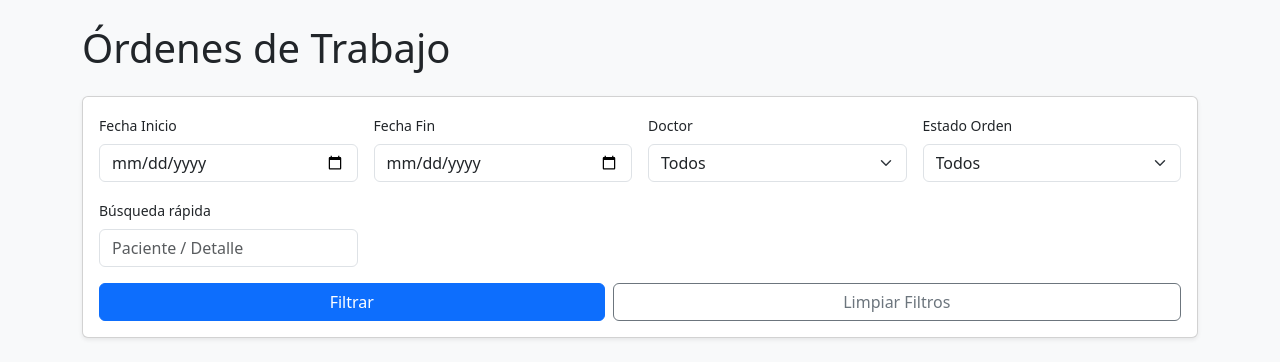
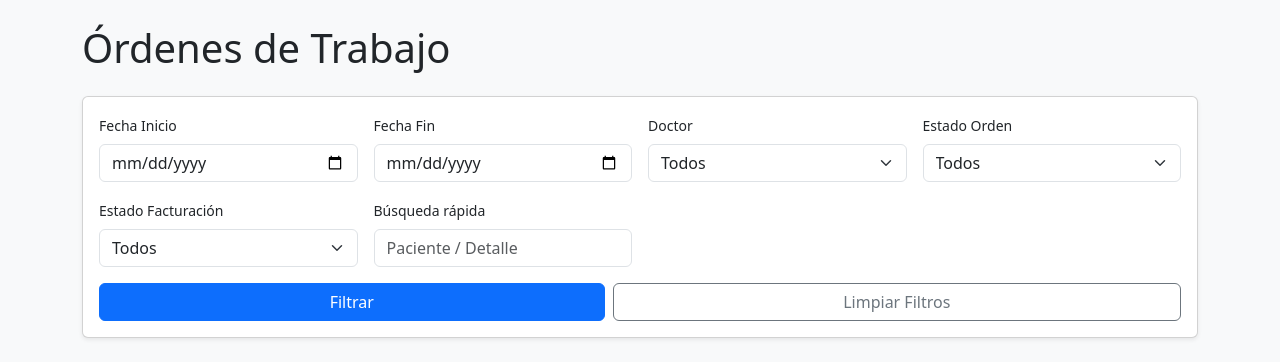
Before and after one commit to raizen1987/lab-dental, a Flask app: page /ordenes_trabajo in a window 1280 px wide. Shown: the part 62-424 px from the top of the page. Run offline with Flask 3, Linux system fonts and the light colour scheme; a user stored in the database is signed in; data that the repository does not hold is empty; some libraries are stand-ins or nearby versions.

Commit message:
Update ordenes_trabajo.html

```diff
--- a/templates/ordenes_trabajo.html
+++ b/templates/ordenes_trabajo.html
@@ -13,7 +13,7 @@
             </div>
             <div class="col-md-3">
                 <label class="form-label small">Fecha Fin</label>
-                <input type="date" name="fecha_fin" class="form-control" value="{{ request.args.get('fecha_fin') }}">
+                <input type="date" name="fecha_entrega" class="form-control" value="{{ request.args.get('fecha_entrega') }}">
             </div>
             <div class="col-md-3">
                 <label class="form-label small">Doctor</label>
@@ -34,6 +34,14 @@
                     <option value="EN PROCESO" {% if request.args.get('estado_orden') == 'EN PROCESO' %}selected{% endif %}>En Proceso</option>
                     <option value="ENTREGADO" {% if request.args.get('estado_orden') == 'ENTREGADO' %}selected{% endif %}>Entregado</option>
                     <option value="FINALIZADO" {% if request.args.get('estado_orden') == 'FINALIZADO' %}selected{% endif %}>Finalizado</option>
+                </select>
+            </div>
+            <div class="col-md-3">
+                <label class="form-label small">Estado Facturación</label>
+                <select name="estado_facturacion" class="form-select">
+                    <option value="">Todos</option>
+                    <option value="FACTURADO" {% if request.args.get('estado_facturacion') == 'FACTURADO' %}selected{% endif %}>Facturado</option>
+                    <option value="PAGADO" {% if request.args.get('estado_facturacion') == 'PAGADO' %}selected{% endif %}>Pagado</option>
                 </select>
             </div>
             <div class="col-md-3">
@@ -83,7 +91,7 @@
                 <td>{{ o.detalle_piezas or '-' }}</td>
                 <td>{{ o.cant_piezas }}</td>
                 <td>{{ o.fecha_inicio.strftime('%d/%m/%Y') }}</td>
-                <td>{{ o.fecha_fin.strftime('%d/%m/%Y') }}</td>
+                <td>{{ o.fecha_entrega.strftime('%d/%m/%Y') }}</td>
                 <td>${{ "%.2f"|format(o.arancel) }}</td>
                 <td>{{ o.indicaciones or '-' }}</td>
                 <td>{{ o.numero_factura.numero_factura if o.numero_factura else '-' }}</td>
```
